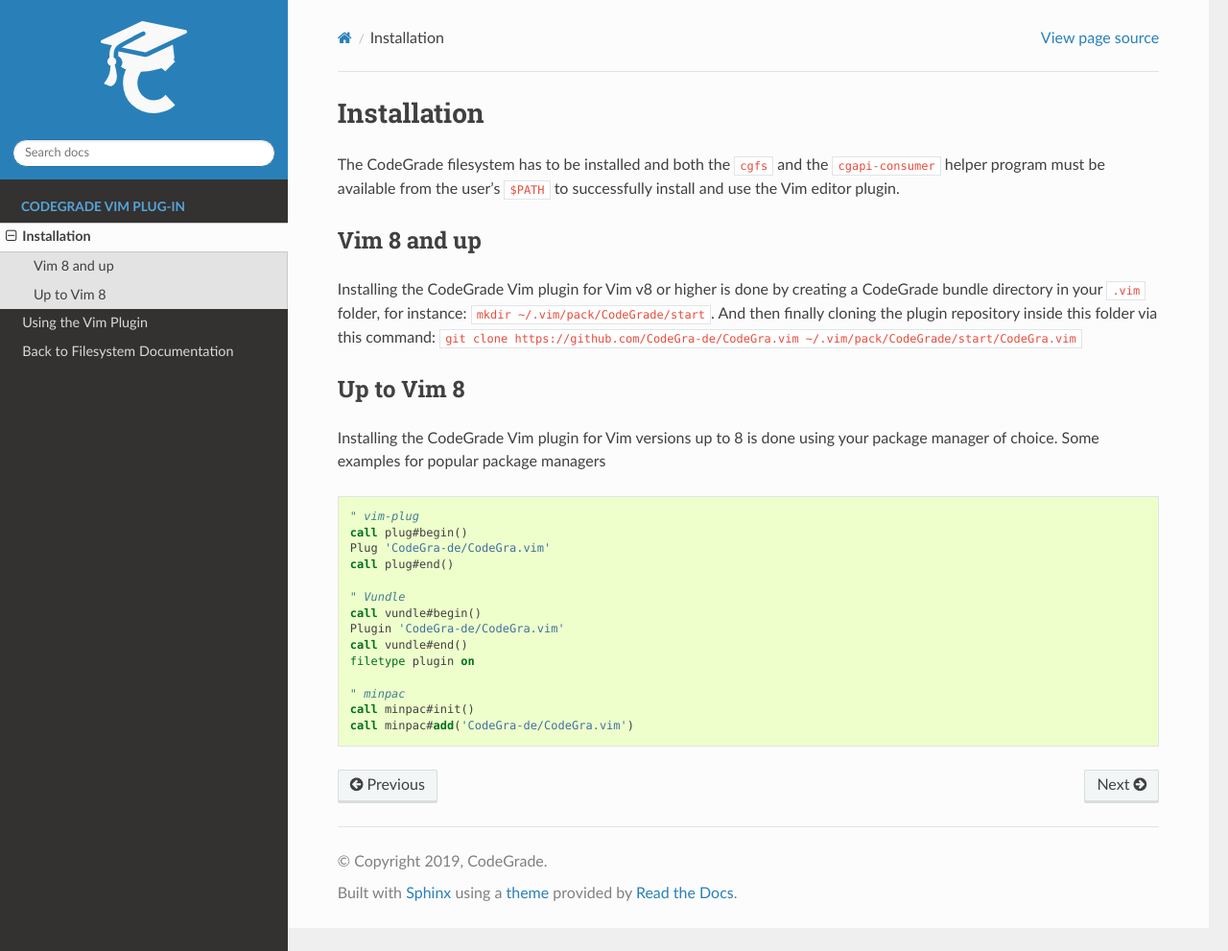
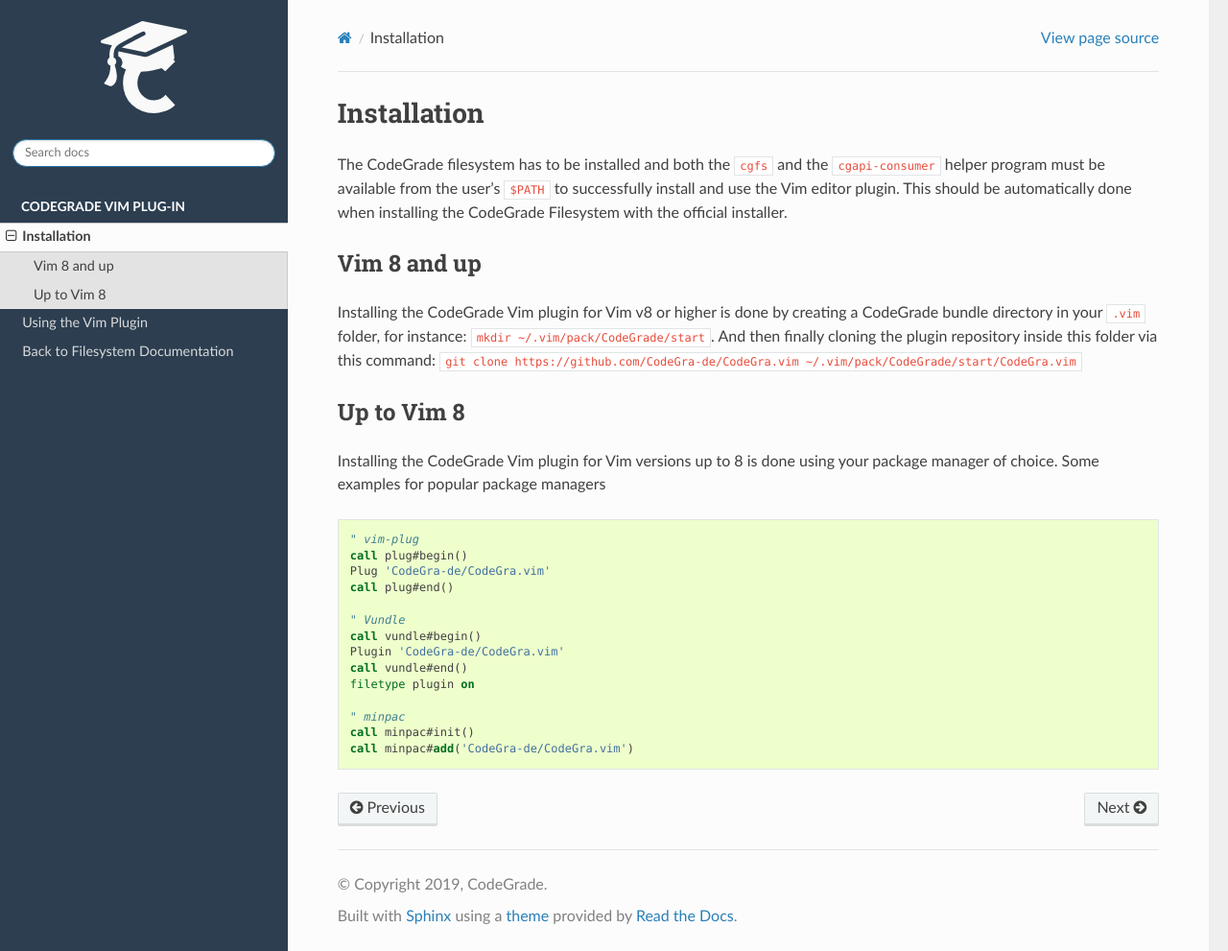
Before and after one commit to CodeGra-de/CodeGra.vim, a Sphinx documentation site: the page built from docs/install.rst, in a window 1280 px wide and 991 px high. Shown: the whole window at 96% size. Built offline with Sphinx 7.4.7 and the Read the Docs theme 2.0.0, drawn with Linux system fonts in a browser that asks for light colours; the version number could not be read and is left out.

Commit message:
Update docs

```diff
--- a/docs/_static/style.css
+++ b/docs/_static/style.css
@@ -31,3 +31,15 @@
 .wy-side-nav-search > a img.logo, .wy-side-nav-search .wy-dropdown > a img.logo {
     width: 100px !important;
 }
+
+.wy-nav-side {
+  background-color: #2c3e50;
+}
+
+.wy-side-nav-search {
+  background-color: #2c3e50;
+}
+
+.wy-menu-vertical p.caption {
+  color: #fff;
+}
--- a/docs/conf.py
+++ b/docs/conf.py
@@ -70,7 +70,7 @@
 #
 # The short X.Y version.
 with open("../VERSION", 'r') as f:
-    version = f.read().strip()
+    version = 'v' + f.read().strip()
 
 # The full version, including alpha/beta/rc tags.
 release = version
--- a/docs/install.rst
+++ b/docs/install.rst
@@ -2,7 +2,9 @@
 =============
 The CodeGrade filesystem has to be installed and both the ``cgfs`` and the
 ``cgapi-consumer`` helper program must be available from the user's ``$PATH``
-to successfully install and use the Vim editor plugin.
+to successfully install and use the Vim editor plugin. This should be
+automatically done when installing the CodeGrade Filesystem with the official
+installer.
 
 Vim 8 and up
 -------------
```
